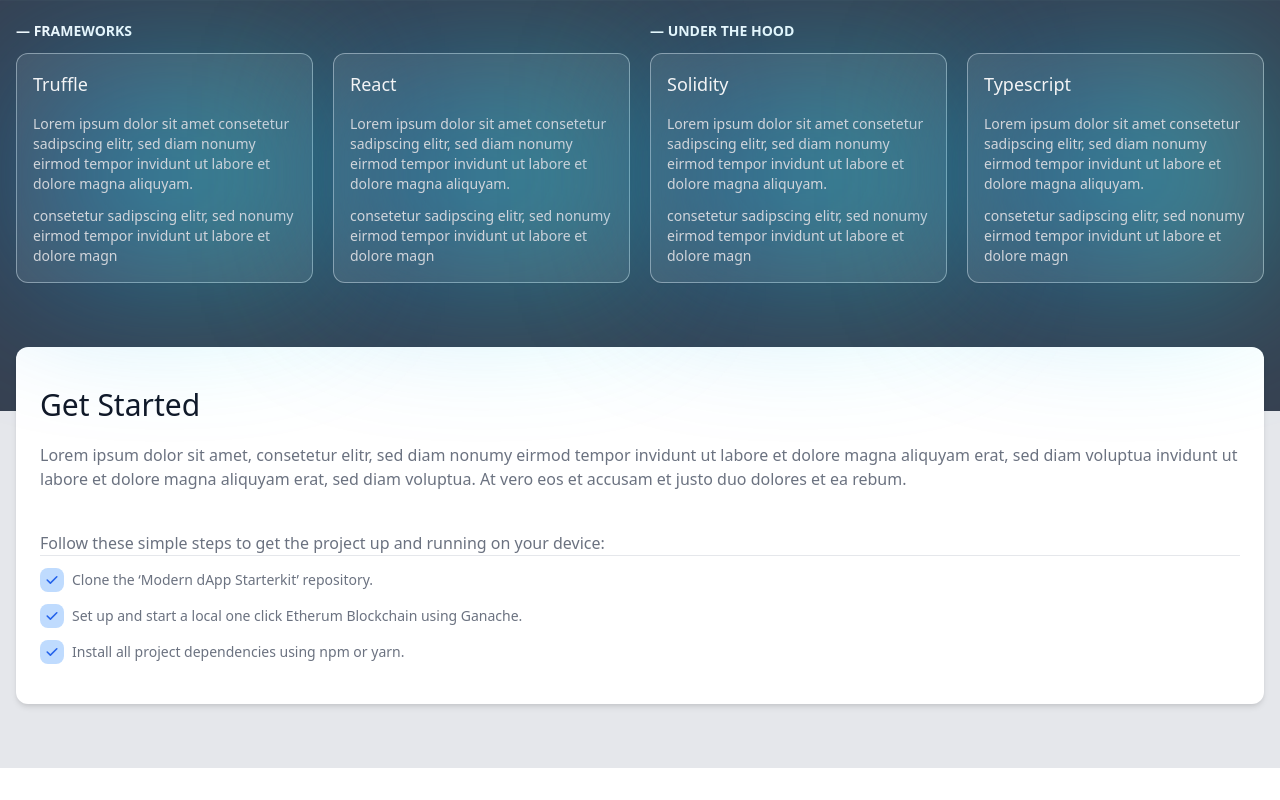
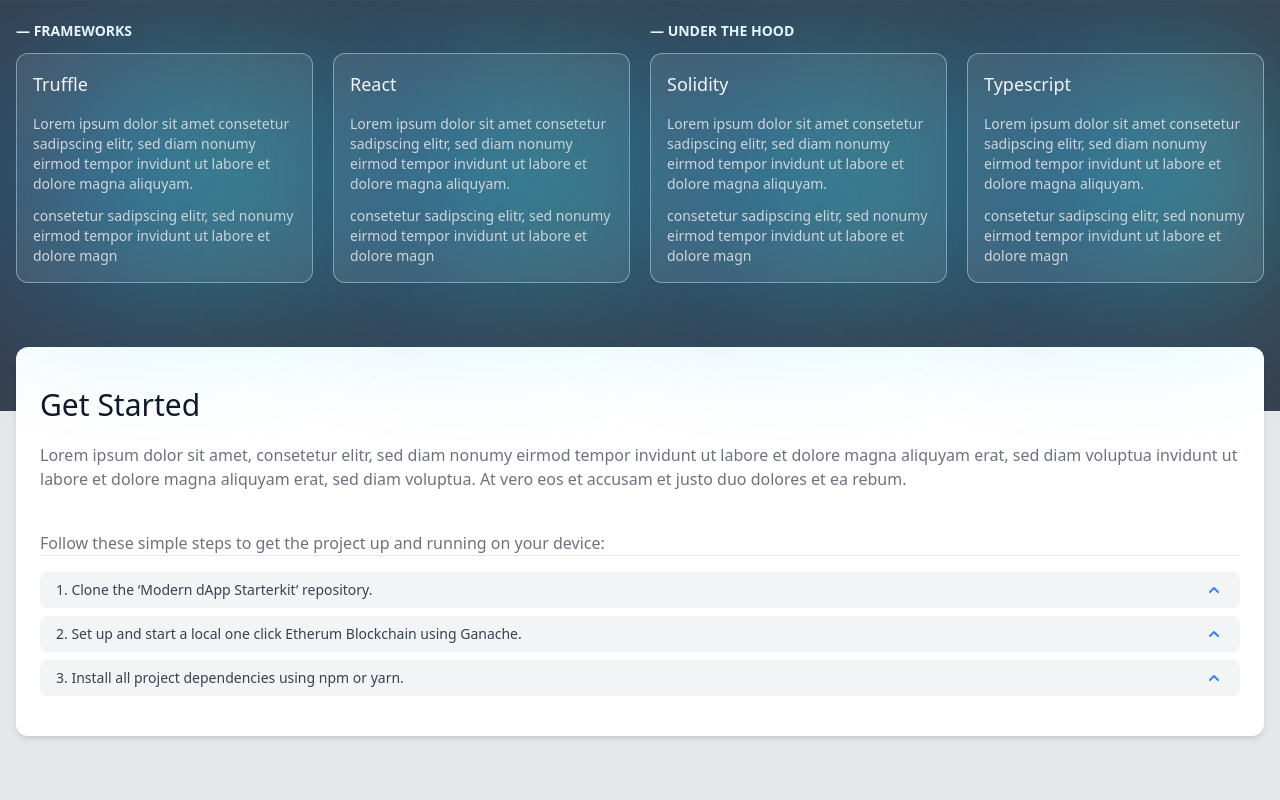
Before and after one commit to ingokpp/nextjs-dapp-landingpage, a Next.js app: page / in a window 1280 px wide. Shown: the part 600-1400 px from the top of the page. Before the commit the page ends 1368 px from the top, so only its background shows below. Built offline with nearby package versions, Linux system fonts and the light colour scheme; a web font is replaced by a local one.

Commit message:
feat: add disclosure

```diff
--- a/src/components/GetStarted.tsx
+++ b/src/components/GetStarted.tsx
@@ -1,9 +1,10 @@
-import { CheckIcon } from "@heroicons/react/solid";
+import { Disclosure } from "@headlessui/react";
+import { ChevronUpIcon } from "@heroicons/react/solid";
 
 const checkpoints = [
-    "Clone the ‘Modern dApp Starterkit’ repository.",
-    "Set up and start a local one click Etherum Blockchain using Ganache.",
-    "Install all project dependencies using npm or yarn.",
+    "1. Clone the ‘Modern dApp Starterkit’ repository.",
+    "2. Set up and start a local one click Etherum Blockchain using Ganache.",
+    "3. Install all project dependencies using npm or yarn.",
 ];
 
 const GetStarted = () => {
@@ -25,7 +26,7 @@
                         Follow these simple steps to get the project up and
                         running on your device:
                     </strong>
-                    <hr />
+                    <hr className="mb-4" />
                     {checkpoints.map((checkpoint, index) => (
                         <CheckPoint key={index} text={checkpoint} />
                     ))}
@@ -42,12 +43,23 @@
 const CheckPoint = (props: CheckPointProps) => {
     const { text } = props;
     return (
-        <div className="flex items-center space-x-2 mt-3">
-            <div className="p-1 bg-blue-200 rounded-lg">
-                <CheckIcon className="w-4 h-4 text-blue-600" />
-            </div>
-            <span className="text-gray-500 text-sm">{text}</span>
-        </div>
+        <Disclosure as="div" className="mt-2">
+            {({ open }) => (
+                <>
+                    <Disclosure.Button className="transition flex justify-between w-full px-4 py-2 text-sm font-medium text-left text-gray-700 bg-gray-100 rounded-lg hover:bg-gray-200 focus:outline-none focus-visible:ring focus-visible:ring-blue-500 focus-visible:ring-opacity-75">
+                        <span>{text}</span>
+                        <ChevronUpIcon
+                            className={`${
+                                open ? "transform rotate-180" : ""
+                            } w-5 h-5 text-blue-500`}
+                        />
+                    </Disclosure.Button>
+                    <Disclosure.Panel className="px-4 pt-4 pb-2 text-sm text-gray-500">
+                        No.
+                    </Disclosure.Panel>
+                </>
+            )}
+        </Disclosure>
     );
 };
 
```
